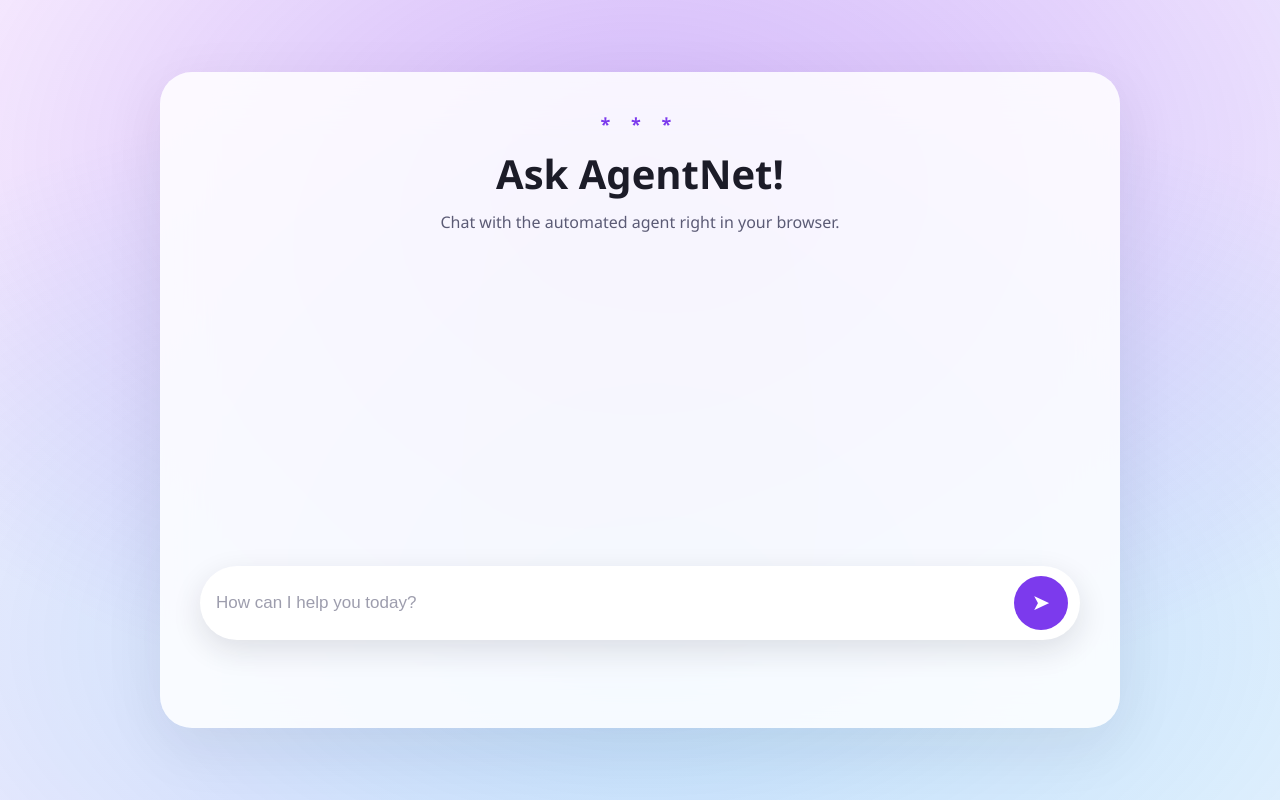
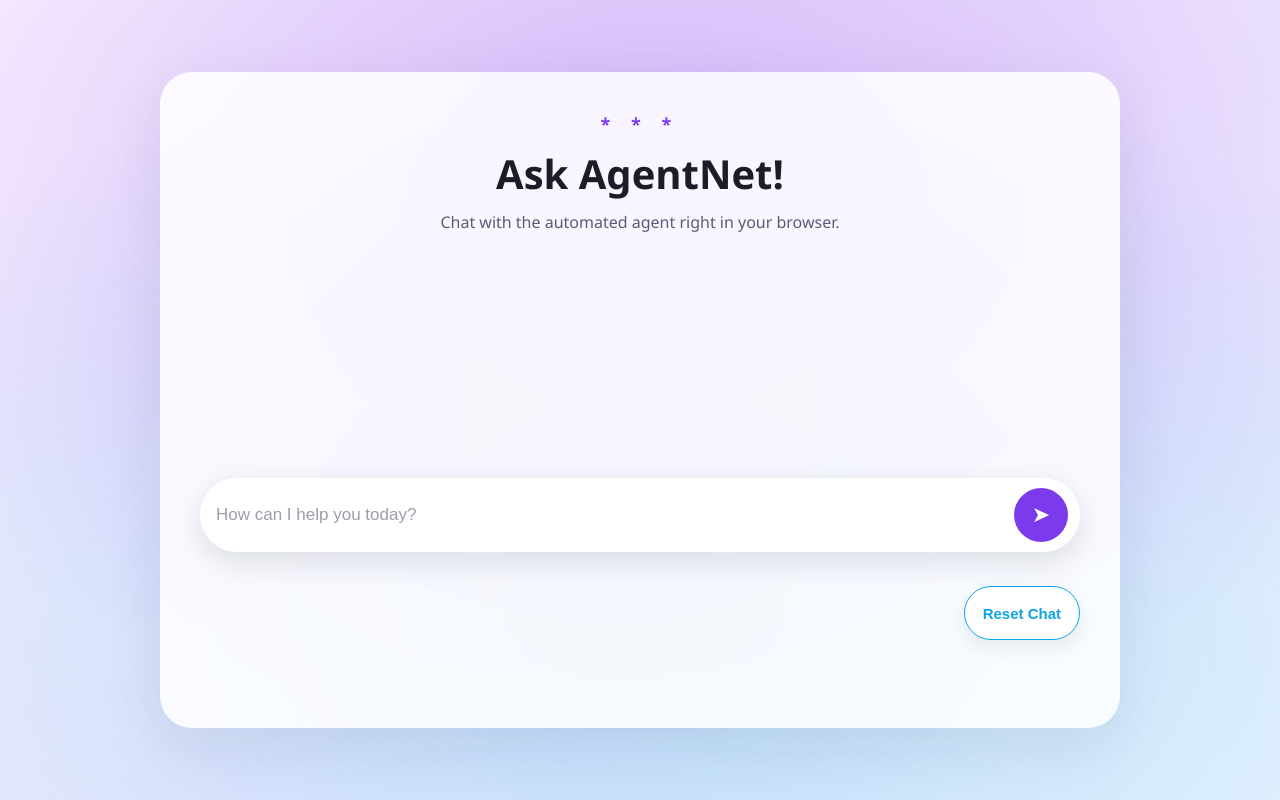
Before and after one commit to chrischenhub/AC215_AgentNET, a FastAPI app: page / in a window 1280 px wide. Run offline with FastAPI, Linux system fonts and the light colour scheme.

Commit message:
Add reset chat functionality to UI
Introduces a 'Reset Chat' button to the interface, allowing users to clear the chat context and start a new conversation. Updates JavaScript logic to reset all relevant state and notify the user, with a guard to prevent reset during active runs. Adds corresponding styles and tests to verify correct behavior.

```diff
--- a/src/models/static/app.js
+++ b/src/models/static/app.js
@@ -8,6 +8,7 @@ const agentPanel = document.getElementById("agent-panel");
 const agentOutput = document.getElementById("agent-output");
 const agentRaw = document.getElementById("agent-raw");
 const statusBar = document.getElementById("status-bar");
+const resetButton = document.getElementById("reset-chat");
 
 let currentInstruction = "";
 let currentResults = [];
@@ -36,6 +37,19 @@ const clearPanels = () => {
   agentOutput.classList.add("empty");
   agentRaw.textContent = "No agent run yet.";
   activeIndex = -1;
+};
+
+const resetChatContext = () => {
+  conversation.innerHTML = "";
+  conversationHistory = [];
+  currentResults = [];
+  selectedServer = null;
+  serverLocked = false;
+  currentInstruction = "";
+  clearPanels();
+  showStatus("Chat cleared. Ask a new question.");
+  form.reset();
+  input.focus();
 };
 
 const setBusy = (state) => {
@@ -353,3 +367,11 @@ submitButton.addEventListener("keydown", (event) => {
     submitButton.click();
   }
 });
+
+resetButton.addEventListener("click", () => {
+  if (isBusy) {
+    showStatus("Please wait for the current run to finish before starting over.", "error");
+    return;
+  }
+  resetChatContext();
+});
--- a/src/models/static/styles.css
+++ b/src/models/static/styles.css
@@ -306,11 +306,44 @@ body {
     outline: none;
 }
 
+.newchat-row {
+    display: flex;
+    justify-content: flex-end;
+    width: 100%;
+    margin-top: 6px;
+}
+
+.reset-button {
+    min-height: 54px;
+    padding: 0 18px;
+    border-radius: 999px;
+    border: 1px solid #0ea5e9;
+    background: white;
+    color: #0ea5e9;
+    font-size: 15px;
+    font-weight: 600;
+    cursor: pointer;
+    display: grid;
+    place-items: center;
+    transition: background var(--transition), transform var(--transition), box-shadow var(--transition);
+    box-shadow: 0 8px 20px rgba(28, 28, 40, 0.08);
+}
+
+.reset-button:hover,
+.reset-button:focus-visible {
+    transform: translateY(-1px);
+    outline: none;
+    background: linear-gradient(135deg, #0284c7, #38bdf8);
+    color: white;
+    border-color: transparent;
+    box-shadow: var(--card-shadow);
+}
+
 #status-bar {
     min-height: 20px;
     font-size: 14px;
     color: var(--text-muted);
-    text-align: center;
+    text-align: right;
 }
 
 #status-bar.error {
--- a/src/models/templates/index.html
+++ b/src/models/templates/index.html
@@ -54,6 +54,12 @@
         </button>
     </form>
 
+    <div class="newchat-row">
+        <button id="reset-chat" type="button" class="reset-button" aria-label="Start a new chat">
+            Reset Chat
+        </button>
+    </div>
+
     <div id="status-bar" role="status" aria-live="polite"></div>
 </div>
 
```
Also changed, not shown: tests/test_app.py (+33 -0 lines).
